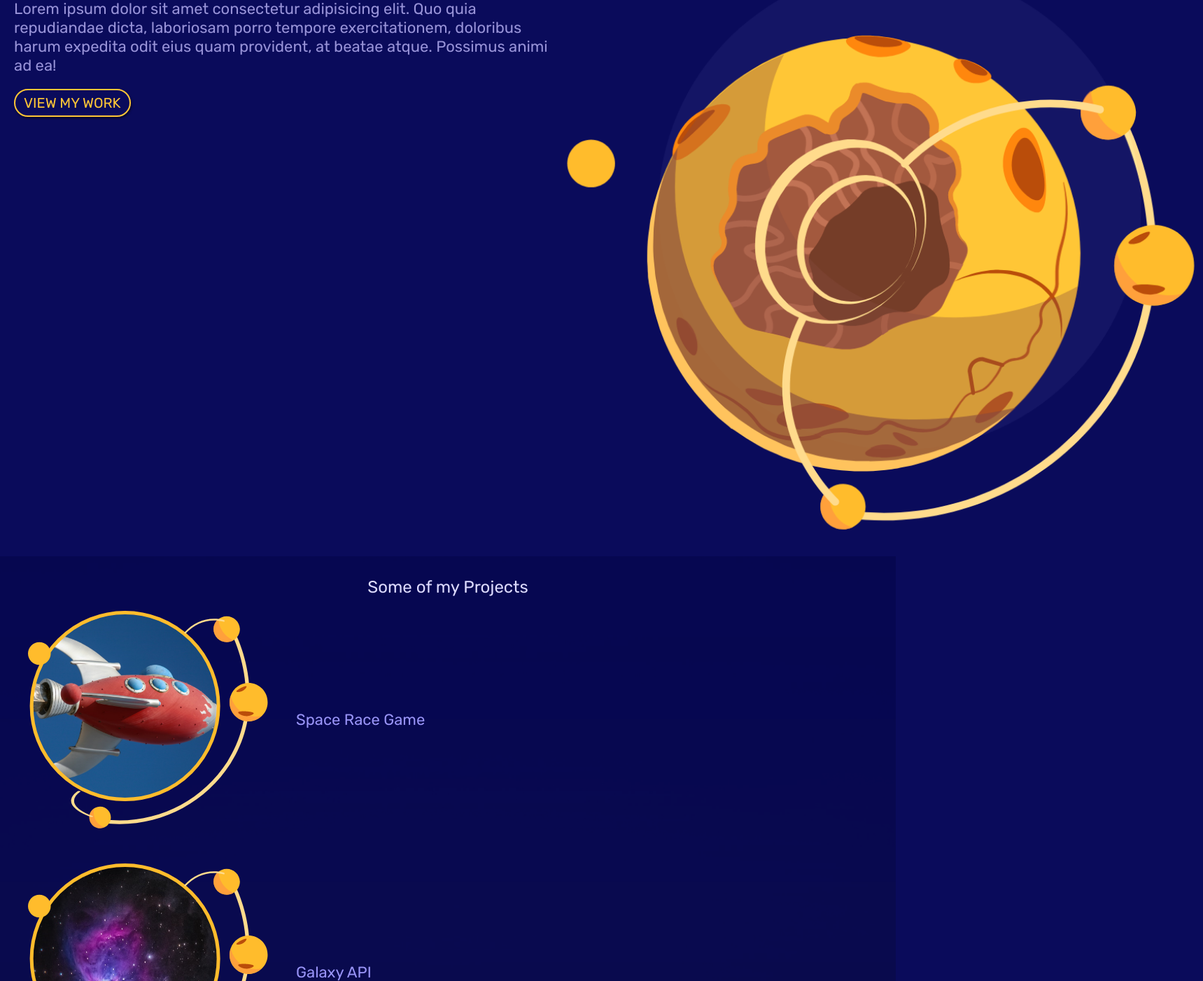
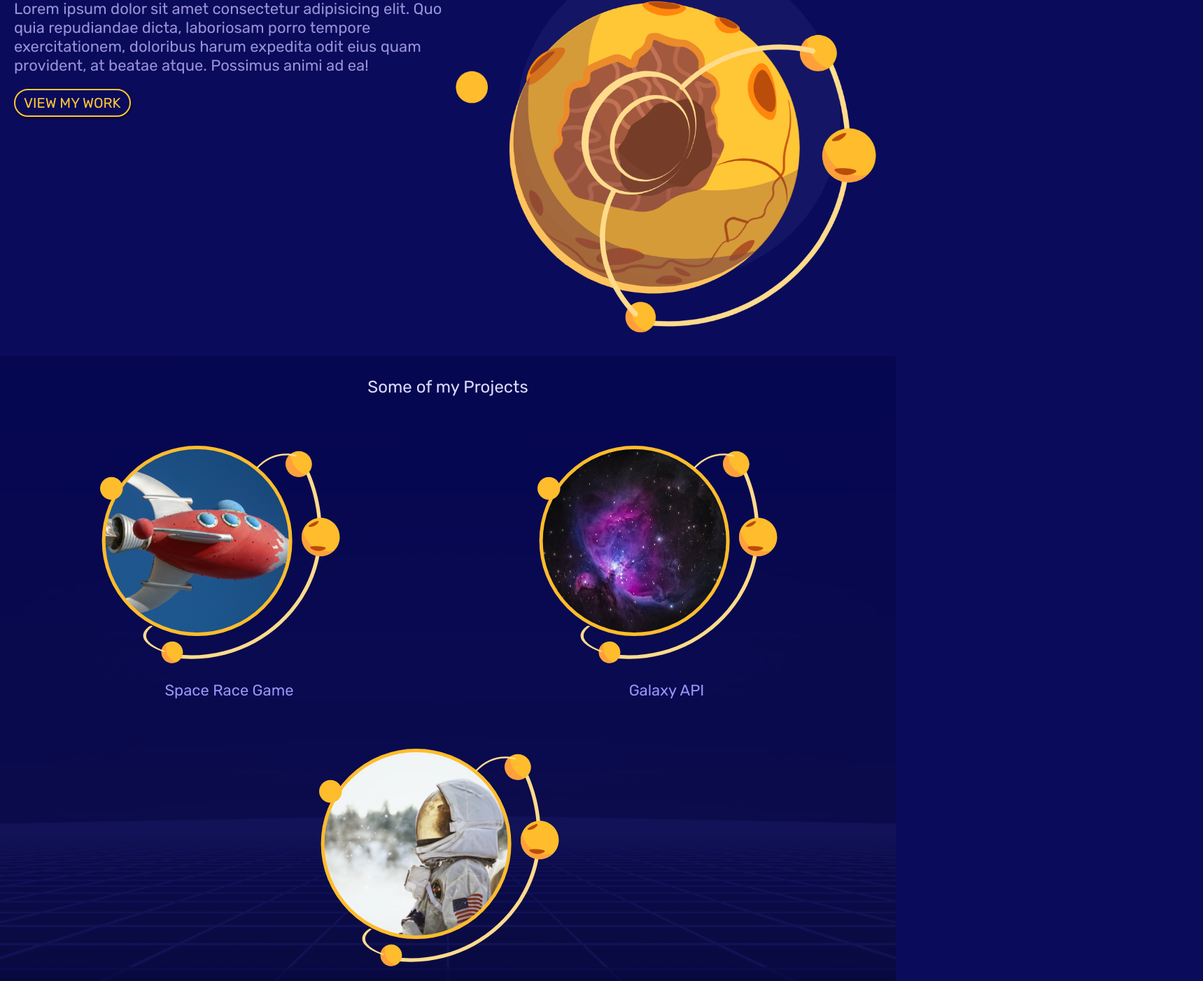
Before and after one commit to chez199030/Mobile-First-Responsive-Website, a website: page index.html in a window 1280 px wide. Shown: the part 198-1600 px from the top of the page at 70% size, 1719 px wide, since content can reach past the window. Drawn offline with nearby package versions, Linux system fonts and the light colour scheme; files that its build step writes are made by us from their sources.

Commit message:
Tablet Styles

```diff
--- a/app/scss/_mediaqueries.scss
+++ b/app/scss/_mediaqueries.scss
@@ -1,6 +1,6 @@
 // // Media Queries
 // $mq-620-down: "only screen and (max-width: 620px)";
-// $mq-620-up: "only screen and (min-width: 620px)";
+$mq-620-up: "only screen and (min-width: 620px)";
 
 // $mq-760-down: "only screen and (max-width: 759px)";
 // $mq-760-up: "only screen and (min-width: 760px)";
@@ -17,7 +17,41 @@
 
 // Small Tablet Styles
 @media screen and (min-width: 620px) {
+  .welcome-text {
+    grid-column: 1/5;
+  }
+  .welcome-img {
+    grid-column: 5/9;
+    img {
+      width: 100%;
+    }
+  }
+  .projects {
+    margin-top: 40px;
+    a {
+      grid-column: span 4;
+      display: block;
+      margin: 20px 0;
+    }
+    a:last-child {
+      grid-column: 3/7;
+    }
+    a * {
+      max-width: 60%;
+      margin: 10px 20%;
+    }
+    h4 {
+      text-align: center;
+    }
+  }
+  #skills {
+    padding: 30px 90px;
+  }
+  footer {
+    background-size: 20%;
+  }
 }
+
 // Large Tablets & Laptops Styles
 @media screen and (min-width: 960px) {
   body {
--- a/index.html
+++ b/index.html
@@ -22,7 +22,7 @@
     />
 
     <!-- CSS File -->
-    <link rel="stylesheet" href="dist/style.css?cb=1663573257866" />
+    <link rel="stylesheet" href="dist/style.css?cb=1663576358628" />
   </head>
   <body>
     <header>
@@ -120,6 +120,6 @@
     </main>
 
     <!-- JavaScript File -->
-    <script src="dist/all.js?cb=1663573257866"></script>
+    <script src="dist/all.js?cb=1663576358628"></script>
   </body>
 </html>
```
